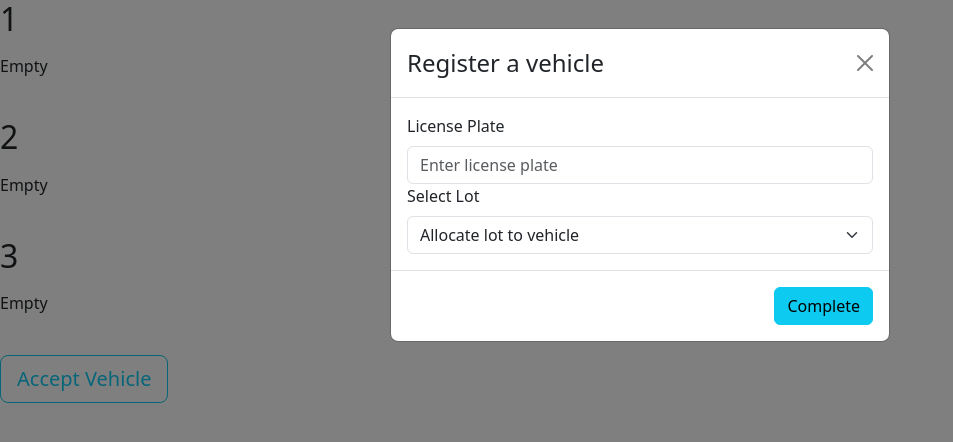
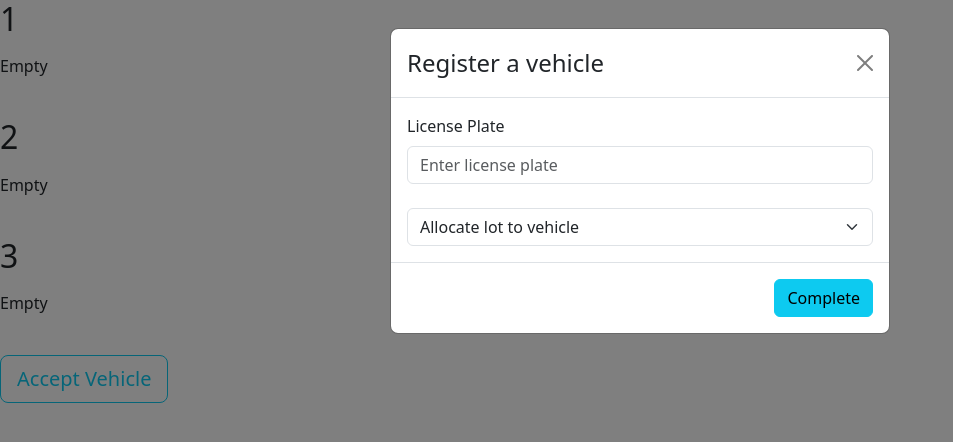
Before and after one commit to Sh-i-aw/Parked, a React (Create React App) app: page / in a window 1280 px wide. Both pictures are taken after a click on the button "Accept Vehicle". Shown: the top 442 px of the page, without its empty margins (0-953 px from the left). Built offline with nearby package versions, Linux system fonts and the light colour scheme.

Commit message:
Let form dynamically show lots depending on availability.

```diff
--- a/src/App.js
+++ b/src/App.js
@@ -27,7 +27,7 @@ function App() {
           }
           <Button variant={"outline-info"} size={"lg"} onClick={handleShowForm}>Accept Vehicle</Button>
 
-          <AcceptVehicleForm show={showForm} handleClose={handleCloseForm}></AcceptVehicleForm>
+          <AcceptVehicleForm show={showForm} handleClose={handleCloseForm} lots={garage.lots}></AcceptVehicleForm>
       </>
   );
 }
--- a/src/Component/AcceptVehicleForm.jsx
+++ b/src/Component/AcceptVehicleForm.jsx
@@ -3,7 +3,7 @@ import Button from "react-bootstrap/Button";
 import Form from 'react-bootstrap/Form'
 
 function SingleLot (props) {
-  const {show, handleClose} = props;
+  const {lots, show, handleClose} = props;
 
   return (
       <Modal
@@ -22,13 +22,12 @@ function SingleLot (props) {
                       <Form.Label>License Plate</Form.Label>
                       <Form.Control type="text" placeholder={"Enter license plate"}/>
                   </Form.Group>
-                  <Form.Group>
-                      <Form.Label>Select Lot</Form.Label>
+                  <Form.Group className={"mt-4"}>
                       <Form.Select>
                           <option>Allocate lot to vehicle</option>
-                          <option value="1">One</option>
-                          <option value="2">Two</option>
-                          <option value="3">Three</option>
+                          {
+                            lots.map ((lot, index) => <option disabled={lot.occupied}>{index + 1}</option>)
+                          }
                       </Form.Select>
                   </Form.Group>
               </Form>
```
